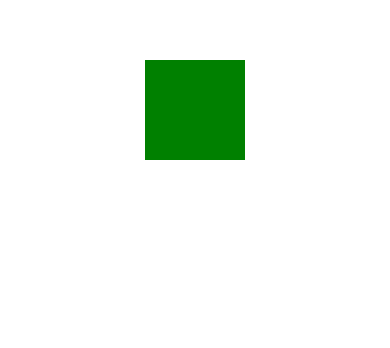
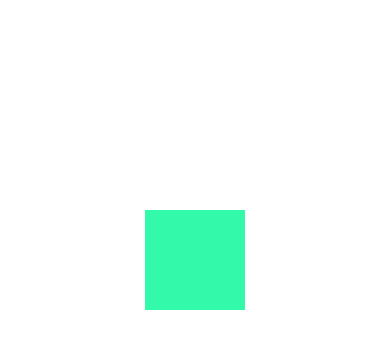
Before and after one commit to rus5665/animation, a React Native app in the folder AnimateReactNativeUIElements/: screen / in a window 390 px wide. Shown: the part 312-660 px from the top of the page. Built offline with nearby package versions, Linux system fonts and the light colour scheme.

Commit message:
Color interpolate Timing

```diff
--- a/AnimateReactNativeUIElements/index.js
+++ b/AnimateReactNativeUIElements/index.js
@@ -3,7 +3,7 @@
  */
 
 import { AppRegistry } from 'react-native';
-import App from './src/screens/DraggableCard';
+import App from './src/screens/Color';
 import { name as appName } from './app.json';
 
 AppRegistry.registerComponent(appName, () => App);
--- /dev/null
+++ b/AnimateReactNativeUIElements/src/screens/Color.js
@@ -0,0 +1,53 @@
+import React, { Component } from 'react'
+import {
+  StyleSheet,
+  View,
+  Animated,
+} from 'react-native'
+
+export default class Color extends Component {
+
+  state = {
+    animatedValue: new Animated.Value(0)
+  }
+
+  componentDidMount() {
+    Animated.timing(this.state.animatedValue, {
+      toValue: 150,
+      duration: 1500,
+    }).start()
+  }
+
+  render() {
+    const interpolateColor = this.state.animatedValue.interpolate({
+      inputRange: [0, 150],
+      outputRange: ['rgb(0,0,0)', 'rgb(51,250,170)']
+    })
+    const animationStyle = {
+      backgroundColor: interpolateColor,
+      transform: [
+        { translateY: this.state.animatedValue }
+      ]
+    }
+    return (
+      <View style={styles.container}>
+        <Animated.View style={[styles.box, animationStyle]} />
+      </View>
+    );
+  }
+}
+
+const styles = StyleSheet.create({
+  container: {
+    flex: 1,
+    justifyContent: 'center',
+    alignItems: 'center'
+  },
+  box: {
+    backgroundColor: 'green',
+    width: 100,
+    height: 100,
+    justifyContent: 'center',
+    alignItems: 'center'
+  }
+})
```
